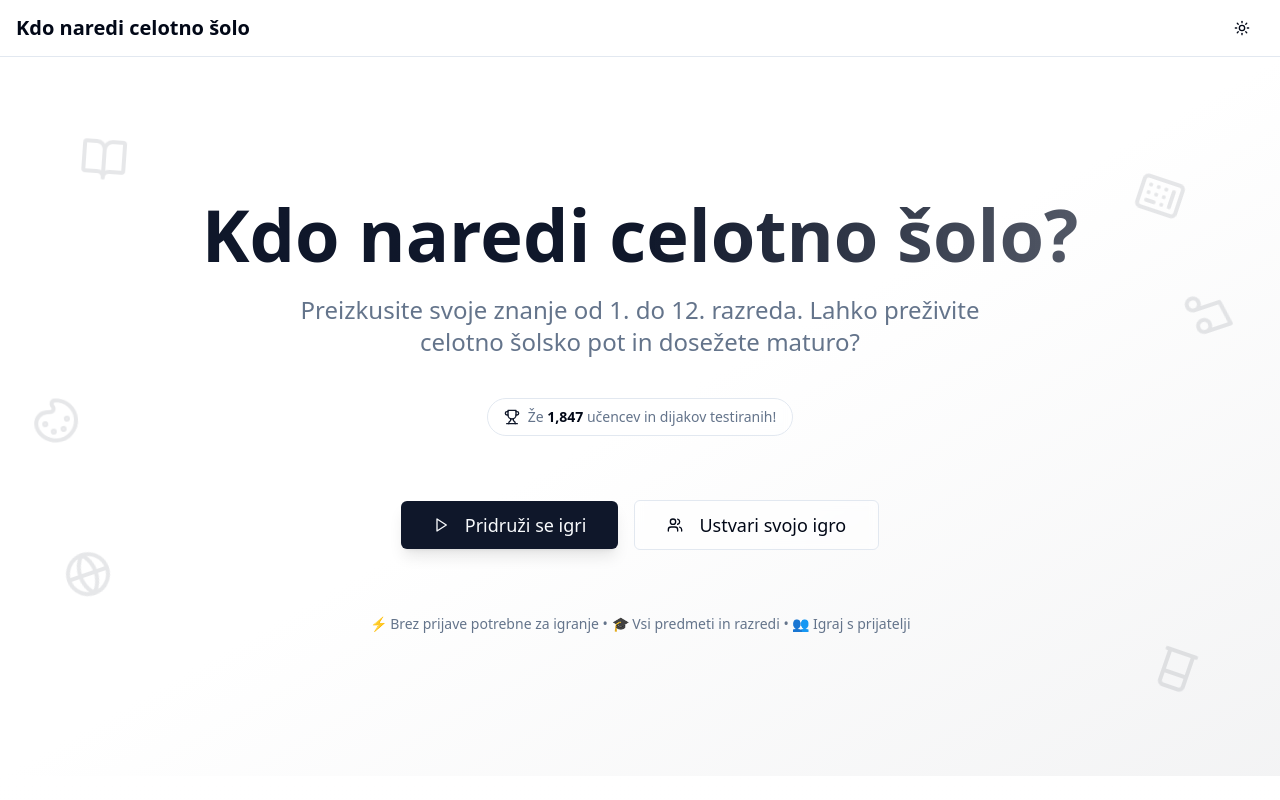
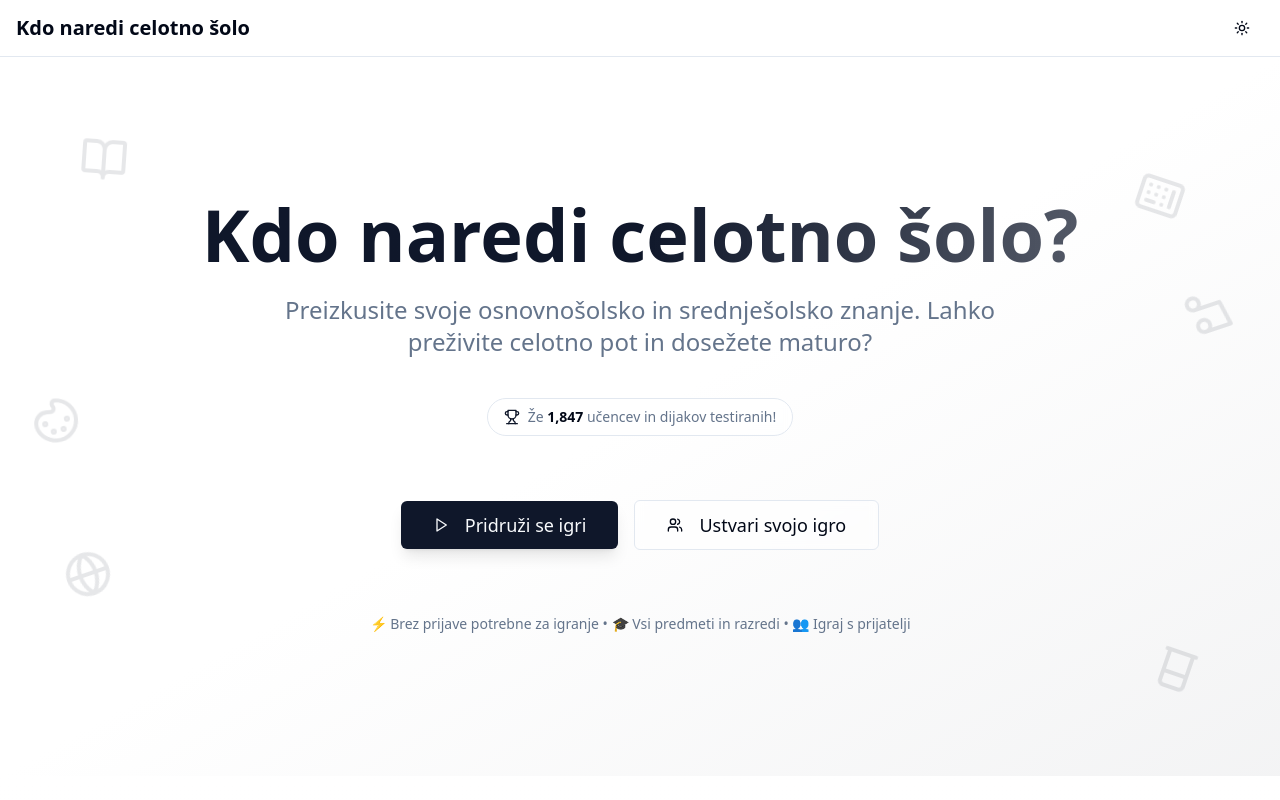
Before and after one commit to rokskrinjar/my-task-timer, a React (Vite) app: page / in a window 1280 px wide. Shown: the top 800 px of the page. Built offline with nearby package versions, Linux system fonts and the light colour scheme.

Commit message:
Refactor: Update landing page text

```diff
--- a/src/components/landing/HeroSection.tsx
+++ b/src/components/landing/HeroSection.tsx
@@ -15,7 +15,7 @@ export const HeroSection = () => {
           </h1>
 
           <p className="text-xl sm:text-2xl text-muted-foreground max-w-3xl mx-auto leading-relaxed">
-            Preizkusite svoje znanje od 1. do 12. razreda. Lahko preživite celotno šolsko pot in dosežete maturo?
+            Preizkusite svoje osnovnošolsko in srednješolsko znanje. Lahko preživite celotno pot in dosežete maturo?
           </p>
 
           <div className="flex flex-col sm:flex-row items-center justify-center gap-4 pt-4">
```
